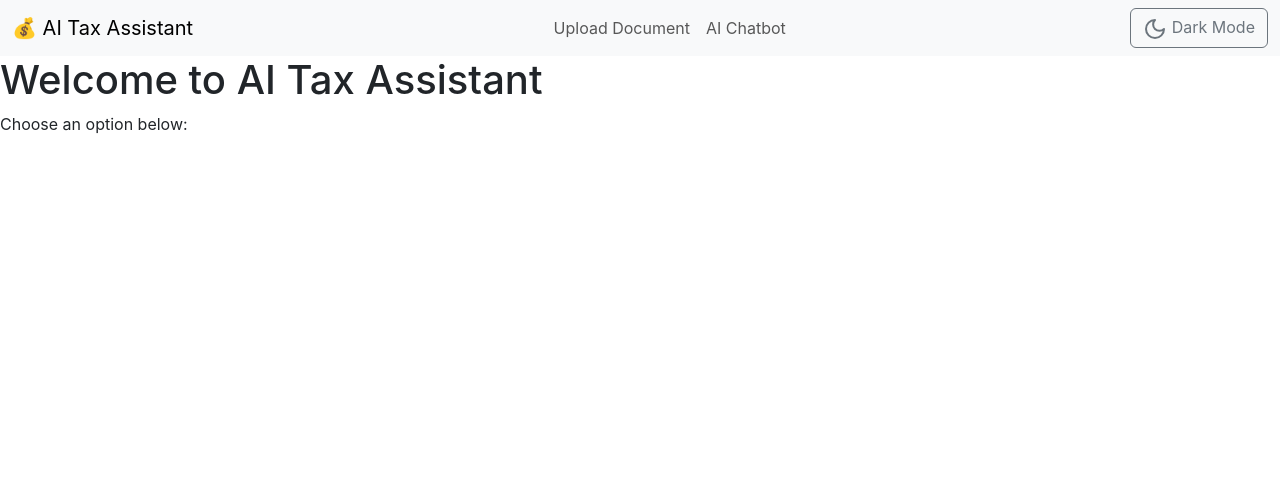
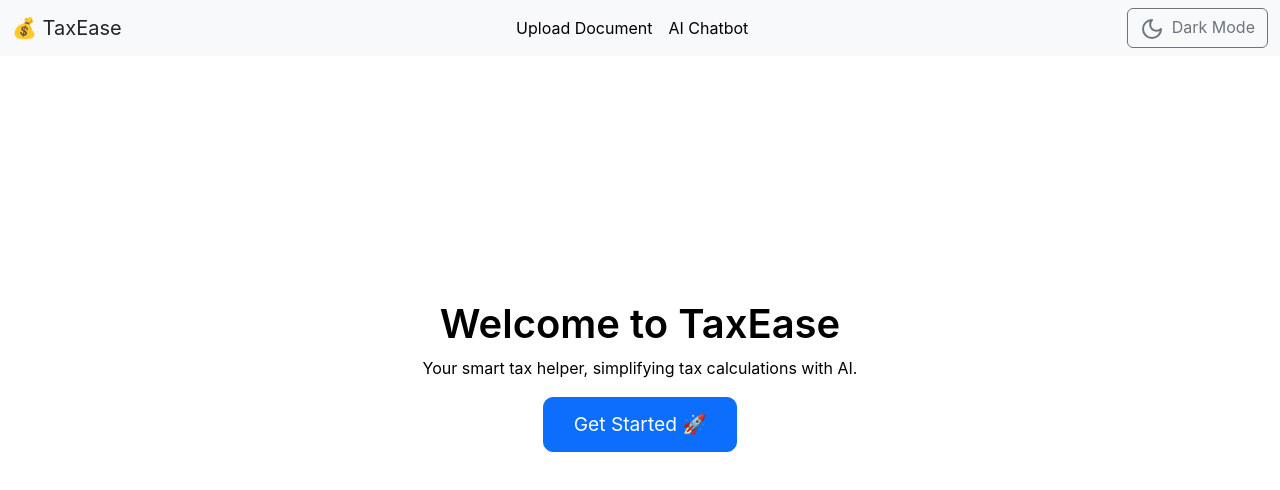
Before and after one commit to swastim01/TaxEase, a React (Create React App) app in the folder client/: page / in a window 1280 px wide. Shown: the top 490 px of the page. Built offline with nearby package versions, Linux system fonts and the light colour scheme.

Commit message:
edited ui

```diff
--- a/client/public/index.html
+++ b/client/public/index.html
@@ -24,7 +24,7 @@
       work correctly both with client-side routing and a non-root public URL.
       Learn how to configure a non-root public URL by running `npm run build`.
     -->
-    <title>React App</title>
+    <title>TaxEase</title>
 
       <link
         href="https://cdn.jsdelivr.net/npm/bootstrap@5.3.2/dist/css/bootstrap.min.css"
--- a/client/src/App.css
+++ b/client/src/App.css
@@ -1,37 +1,114 @@
-/* Centering the App */
-.App {
-  text-align: center;
-  padding: 20px;
+/* 🌟 Default Light Mode */
+body {
+  background-color: white !important; /* Full white background */
+  color: black !important;
+  transition: background-color 0.3s ease, color 0.3s ease;
 }
 
-/* Optional: Adjusting container styling */
-.container {
-  max-width: 800px;
-  margin: auto;
+/* Light Mode Navbar */
+.navbar-light {
+  background-color: #f8f9fa !important; /* Light gray */
+  color: black !important;
 }
 
-/* Dark mode support */
-body {
-  background-color: #f8f9fa;
-  color: #212529;
+/* 🌙 Dark Mode */
+.dark-mode {
+  background-color: #001F3F !important; /* Dark blue */
+  color: white !important;
 }
 
-.dark-mode {
-  background-color: #212529;
-  color: #f8f9fa;
+/* Dark Mode Navbar */
+.dark-mode .navbar {
+  background-color: #222 !important; /* Dark gray navbar */
+  color: white !important;
 }
 
-/* Navbar custom styling */
-.navbar {
-  padding: 10px 20px;
-  background-color: #007bff;
+/* Make text white in dark mode */
+.dark-mode a,
+.dark-mode h1,
+.dark-mode h2,
+.dark-mode h3,
+.dark-mode h4,
+.dark-mode h5,
+.dark-mode h6,
+.dark-mode p {
+  color: white !important;
 }
 
-.navbar a {
-  color: white;
-  text-decoration: none;
+/* Light Mode Links */
+.navbar-light .nav-link {
+  color: black !important;
 }
 
-.navbar a:hover {
-  text-decoration: underline;
+/* Dark Mode Links */
+.dark-mode .nav-link {
+  color: white !important;
 }
+
+/* Center Everything */
+.center-content {
+  display: flex;
+  flex-direction: column;
+  justify-content: center;
+  align-items: center;
+  height: 80vh;
+  text-align: center;
+}
+
+/* Styled File Input (Hidden Default) */
+.custom-file-upload {
+  display: inline-block;
+  padding: 12px 30px;
+  font-size: 1.2rem;
+  color: white;
+  background-color: #007bff;
+  border-radius: 10px;
+  cursor: pointer;
+  transition: background 0.3s ease;
+  margin-top: 15px;
+}
+
+.custom-file-upload:hover {
+  background-color: #0056b3;
+}
+
+.custom-file-upload input {
+  display: none; /* Hide the default input */
+}
+
+/* Show File Name */
+.file-name {
+  margin-top: 10px;
+  font-size: 1rem;
+  color: #333;
+}
+
+/* Upload Button */
+.btn-lg {
+  padding: 12px 30px;
+  font-size: 1.2rem;
+  border-radius: 10px;
+  transition: all 0.3s ease;
+}
+
+.btn-success:hover {
+  background-color: #218838;
+}
+
+/* AI Chat Popup (Bottom Right) */
+.chat-popup {
+  position: fixed;
+  bottom: 20px;
+  right: 20px;
+  background-color: #007bff;
+  color: white;
+  padding: 12px 18px;
+  border-radius: 50px;
+  font-size: 1rem;
+  text-decoration: none;
+  transition: background 0.3s ease;
+}
+
+.chat-popup:hover {
+  background-color: #0056b3;
+}
--- a/client/src/App.js
+++ b/client/src/App.js
@@ -1,18 +1,79 @@
-import React from "react";
-import { BrowserRouter as Router, Routes, Route } from "react-router-dom";
-import Navbar from "./components/Navbar.js";
-import Dashboard from "./components/Dashboard.js";
-import Upload from "./components/Upload.js";
-import Chatbot from "./components/Chatbot.js";
+import React, { useState } from "react";
+import { BrowserRouter as Router, Route, Routes, Link, useNavigate } from "react-router-dom";
+import Navbar from "./components/Navbar";
+import "./App.css";
+
+const Home = () => {
+  const navigate = useNavigate();
+  return (
+    <div className="center-content">
+      <h1>Welcome to TaxEase</h1>
+      <p>Your smart tax helper, simplifying tax calculations with AI.</p>
+      <button className="btn btn-primary btn-lg" onClick={() => navigate("/upload")}>
+        Get Started 🚀
+      </button>
+    </div>
+  );
+};
+
+const UploadPage = () => {
+  const [file, setFile] = useState(null);
+
+  const handleFileChange = (event) => {
+    setFile(event.target.files[0]);
+  };
+
+  const handleUpload = () => {
+    if (file) {
+      alert(`Uploading: ${file.name}`);
+      // You can now send the file to your backend
+    } else {
+      alert("Please select a file first.");
+    }
+  };
+
+  return (
+    <div className="center-content">
+      <h2>Upload Your Documents</h2>
+      <p>Submit your tax documents to get automated calculations.</p>
+
+      {/* Styled Upload Input */}
+      <label className="custom-file-upload">
+        <input type="file" onChange={handleFileChange} />
+        📂 Choose File
+      </label>
+
+      {/* Show file name if selected */}
+      {file && <p className="file-name">Selected: {file.name}</p>}
+
+      {/* Upload Button */}
+      <button className="btn btn-success btn-lg mt-3" onClick={handleUpload}>
+        🚀 Upload Document
+      </button>
+
+      {/* AI Chat Popup */}
+      <a href="/chatbot" className="chat-popup">💬 Start AI Chat</a>
+    </div>
+  );
+};
+
+
+
+const ChatbotPage = () => (
+  <div className="center-content">
+    <h2>Coming Soon 🚀</h2>
+    <p>Our AI chatbot is in development. Stay tuned!</p>
+  </div>
+);
 
 function App() {
   return (
     <Router>
       <Navbar />
       <Routes>
-        <Route path="/" element={<Dashboard />} />
-        <Route path="/upload" element={<Upload />} />
-        <Route path="/chatbot" element={<Chatbot />} />
+        <Route path="/" element={<Home />} />
+        <Route path="/upload" element={<UploadPage />} />
+        <Route path="/chatbot" element={<ChatbotPage />} />
       </Routes>
     </Router>
   );
--- a/client/src/components/Chatbot.js
+++ b/client/src/components/Chatbot.js
@@ -1,9 +1,14 @@
 import React from "react";
+import { Link } from "react-router-dom";
+import { MessageCircle } from "lucide-react";
 
-function Chatbot() {
+function Chatbot({ darkMode }) {
   return (
-    <div>
-      <h2>AI Chatbot (Coming Soon)</h2>
+    <div className={`d-flex flex-column align-items-center justify-content-center vh-100 ${darkMode ? "bg-dark text-white" : "bg-light text-dark"}`}>
+      <MessageCircle size={48} className="mb-3 text-primary" />
+      <h2 className="fw-bold">AI Chatbot</h2>
+      <p className="text-muted">🚀 Coming Soon! Stay tuned for AI-powered tax assistance.</p>
+      <Link to="/" className="btn btn-primary mt-3">Back to Home</Link>
     </div>
   );
 }
--- a/client/src/components/Dashboard.js
+++ b/client/src/components/Dashboard.js
@@ -1,25 +1,20 @@
 import React from "react";
 import { Link } from "react-router-dom";
 
-
 export default function Dashboard() {
   return (
-    <div className="flex flex-col items-center justify-center min-h-screen bg-gray-50 dark:bg-gray-900 text-gray-900 dark:text-white">
-      <h1 className="text-4xl font-bold mb-6">Welcome to AI Tax Assistant</h1>
-      <p className="text-lg text-gray-600 dark:text-gray-300 mb-4">Choose an option below:</p>
-      <div className="flex gap-4">
-        <a
-          href="/upload"
-          className="px-6 py-3 bg-blue-600 text-white rounded-lg shadow-md hover:bg-blue-500 transition-all"
-        >
-          Upload Document
-        </a>
-        <a
-          href="/chatbot"
-          className="px-6 py-3 bg-purple-600 text-white rounded-lg shadow-md hover:bg-purple-500 transition-all"
-        >
-          AI Chatbot
-        </a>
+    <div className="d-flex flex-column align-items-center justify-content-center vh-100 bg-light dark-mode">
+      <h1 className="fw-bold text-center mb-3">Welcome to TaxEase</h1>
+      <p className="text-muted text-center mb-4">
+        Choose an option below to get started:
+      </p>
+      <div className="d-flex gap-3">
+        <Link to="/upload" className="btn btn-primary px-4 py-2">
+          📤 Upload Document
+        </Link>
+        <Link to="/chatbot" className="btn btn-secondary px-4 py-2">
+          🤖 AI Chatbot
+        </Link>
       </div>
     </div>
   );
--- a/client/src/components/Navbar.js
+++ b/client/src/components/Navbar.js
@@ -1,22 +1,18 @@
-import { useState } from "react";
 import { Link } from "react-router-dom";
 import { Moon, Sun } from "lucide-react";
 
-export default function Navbar() {
-  const [darkMode, setDarkMode] = useState(false);
-
+export default function Navbar({ darkMode, setDarkMode }) {
   return (
-    <nav className={`navbar navbar-expand-lg ${darkMode ? "bg-dark text-white" : "bg-light text-dark"}`}>
+    <nav className={`navbar navbar-expand-lg ${darkMode ? "navbar-dark bg-dark" : "navbar-light bg-light"}`}>
       <div className="container-fluid">
-        <Link className="navbar-brand" to="/">
-          💰 AI Tax Assistant
-        </Link>
+        <Link className={`navbar-brand ${darkMode ? "text-white" : "text-dark"}`} to="/">💰 TaxEase</Link>
         <div className="navbar-nav">
-          <Link className="nav-link" to="/upload">Upload Document</Link>
-          <Link className="nav-link" to="/chatbot">AI Chatbot</Link>
+          <Link className={`nav-link ${darkMode ? "text-white" : "text-dark"}`} to="/upload">Upload Document</Link>
+          <Link className={`nav-link ${darkMode ? "text-white" : "text-dark"}`} to="/chatbot">AI Chatbot</Link>
         </div>
         <button onClick={() => setDarkMode(!darkMode)} className="btn btn-outline-secondary">
-          {darkMode ? <Sun /> : <Moon />} {darkMode ? "Light Mode" : "Dark Mode"}
+          {darkMode ? <Sun className="w-5 h-5" /> : <Moon className="w-5 h-5" />}
+          <span className="ms-2">{darkMode ? "Light Mode" : "Dark Mode"}</span>
         </button>
       </div>
     </nav>
--- a/client/src/index.css
+++ b/client/src/index.css
@@ -1,30 +1,77 @@
+/* ===== Global Reset ===== */
+* {
+  margin: 0;
+  padding: 0;
+  box-sizing: border-box;
+  scroll-behavior: smooth;
+}
 
 body {
-  margin: 0;
   font-family: -apple-system, BlinkMacSystemFont, 'Segoe UI', 'Roboto', 'Oxygen',
     'Ubuntu', 'Cantarell', 'Fira Sans', 'Droid Sans', 'Helvetica Neue',
     sans-serif;
   -webkit-font-smoothing: antialiased;
   -moz-osx-font-smoothing: grayscale;
+  transition: background 0.3s ease, color 0.3s ease;
 }
 
+/* Code Styling */
 code {
   font-family: source-code-pro, Menlo, Monaco, Consolas, 'Courier New',
     monospace;
 }
 
+body.dark-mode {
+  background-color: #121212;
+  color: white;
+}
 
+
+/* ===== Light & Dark Mode with CSS Variables ===== */
 @layer base {
   :root {
     --background: white;
     --text: black;
+    --primary: #007bff;
+    --secondary: #6c757d;
   }
+
   .dark {
     --background: #111;
     --text: white;
+    --primary: #1e90ff;
+    --secondary: #999;
   }
+
   body {
     background-color: var(--background);
     color: var(--text);
   }
 }
+
+/* ===== Responsive Typography ===== */
+h1, h2, h3, h4, h5, h6 {
+  font-weight: 600;
+}
+
+p {
+  font-size: 1rem;
+  line-height: 1.6;
+}
+
+/* ===== Smooth Button Styling ===== */
+button {
+  font-size: 1rem;
+  font-weight: 500;
+  border: none;
+  cursor: pointer;
+  transition: all 0.2s ease-in-out;
+}
+
+button:hover {
+  opacity: 0.85;
+}
+
+button:active {
+  transform: scale(0.95);
+}
```
Also changed, not shown: client/src/components/Upload.js (+42 -10 lines).
